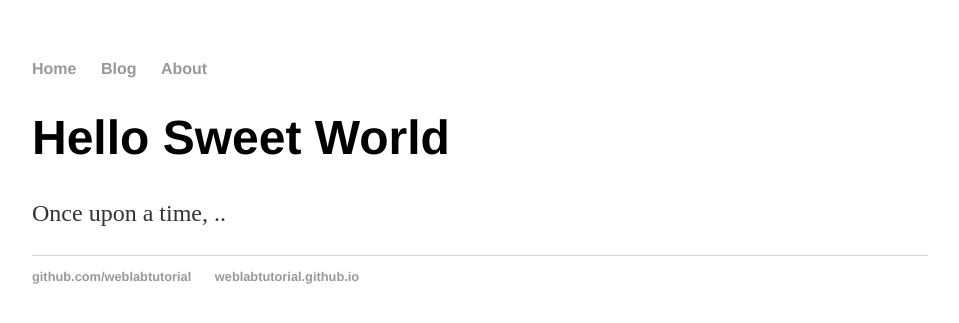
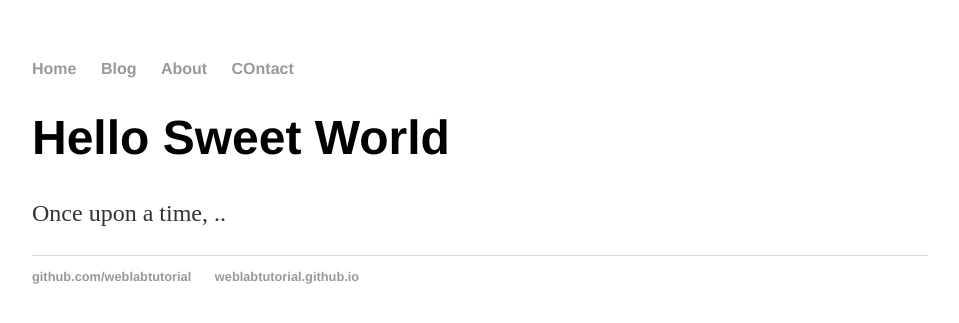
Before and after one commit to giadadamore94/giadadamore94.github.io, a Jekyll site: the page built from index.html, in a window 1280 px wide. Shown: the top 323 px of the page, without its empty margins (160-1119 px from the left). Built offline with Jekyll 4.4.1, drawn with Linux system fonts in a browser that asks for light colours.

Commit message:
Update default.html

```diff
--- a/_layouts/default.html
+++ b/_layouts/default.html
@@ -11,6 +11,7 @@
 <li><a href="/">Home</a></li>
 <li><a href="/blog">Blog</a></li>
 <li><a href="/about">About</a></li>
+<li><a href="/contact">COntact</a></li>
 </ul>
 </nav>
 <div class="container">
```
